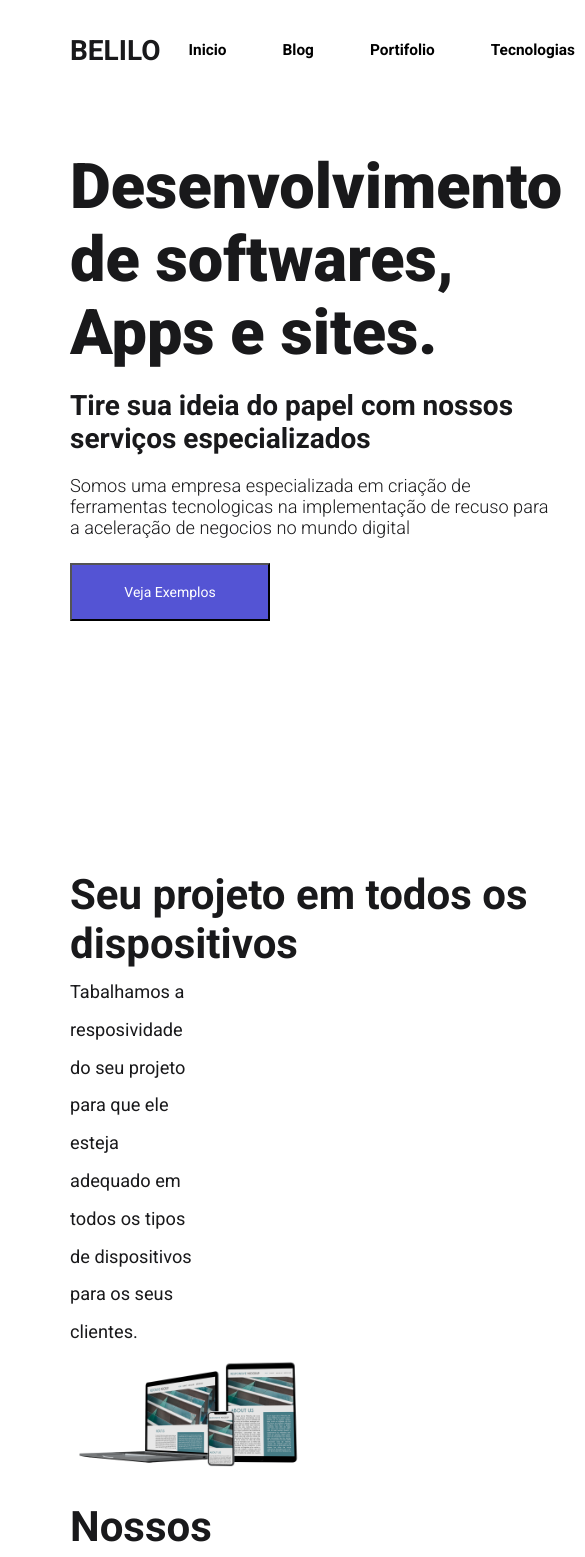
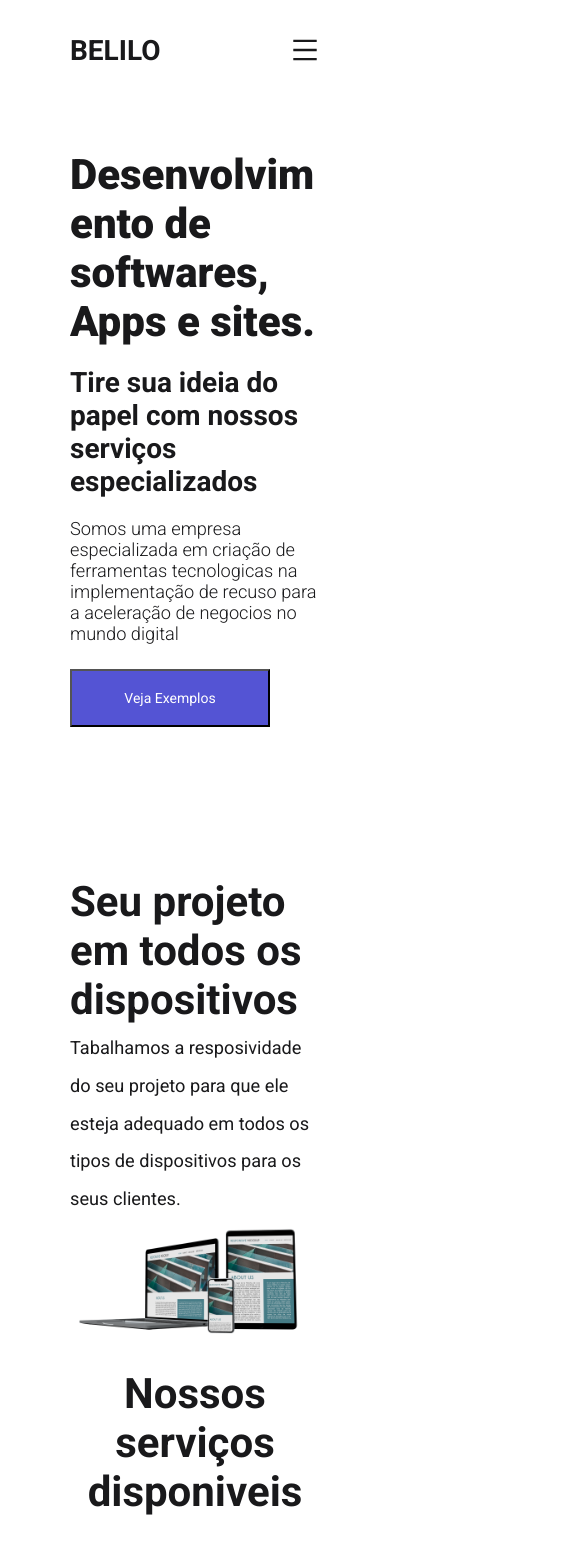
Before and after one commit to leonardobelilomessias/belilo_ws, a Next.js app: page / in a window 390 px wide. Shown: the top 1557 px of the page, 585 px wide, since content can reach past the window. Built offline with nearby package versions, Linux system fonts and the light colour scheme.

Commit message:
layout responsivo

```diff
--- a/src/Components/Header/index.tsx
+++ b/src/Components/Header/index.tsx
@@ -1,16 +1,36 @@
 import style from './styles.module.scss'
+import {AiOutlineMenu} from 'react-icons/ai'
+import { useState } from 'react'
 export function Header(){
+  const [menu,setMenu] = useState(false)
+  function handleMenu(){
+    setMenu(!menu)
+  }
   return(
+    <>
   <header className={style.customHeader}>
     <h1> BELILO</h1>
-    <nav>
+    <nav className={style.nav}>
       <a href="#">Inicio</a>
       <a href="#">Blog</a>
       <a href="#">Portifolio</a>
       <a href="#">Tecnologias</a>
       <a href="#">Serviços</a>
     </nav>
-      <button> Contact</button>
+    <AiOutlineMenu  className={style.showMenu} size={30} onClick={handleMenu}/>
+
+
+
+{/*       <button> Contact</button> */}
   </header>
+      {menu && <nav className={style.navMobile}>
+      <a href="#">Inicio</a>
+      <a href="#">Blog</a>
+      <a href="#">Portifolio</a>
+      <a href="#">Tecnologias</a>
+      <a href="#">Serviços</a>
+    </nav>}
+
+  </>
   )
 }
--- a/src/Components/Header/styles.module.scss
+++ b/src/Components/Header/styles.module.scss
@@ -5,6 +5,9 @@
   height: 100px;
   padding: 0 5rem;
   max-width: 100vw;
+  z-index: 10;
+
+
   nav{
     a{
       margin: 0 2rem;
@@ -27,3 +30,54 @@
     font-weight: 600;
   }
 }
+.showMenu{
+  display: none;
+}
+
+.navMobile{
+  flex-direction: column;
+  color: black;
+  font-weight: 600;
+  font-size: 2.1rem;
+  align-items: center;
+  position: absolute;
+  background-color: white;
+  width: 100%;
+  top: -200px;
+  transition: top  ;
+  z-index: -1;
+}
+
+
+@media(max-width: 600px) {
+  .customHeader {
+    background-color: white;
+    z-index: 10;
+    position: relative;
+
+  }
+  .showMenu{
+    display: block;
+
+  }
+  .nav{
+    display: none;
+  }
+  .navMobile{
+    display: flex;
+    top: -200px;
+    animation: showmenu 2s forwards;
+    animation-timing-function: ease-out;
+    animation-duration: 0.5s;
+    z-index: auto;
+    @keyframes showmenu{
+      0%{
+        top: 0px;
+      }
+      100%{
+        top:100px;
+      }
+    }
+
+  }
+}
--- a/src/Components/Main/styles.module.scss
+++ b/src/Components/Main/styles.module.scss
@@ -2,12 +2,13 @@
   display: flex;
   flex-direction: column;
   padding: 0 5rem;
+  overflow-wrap: break-word;
+  hyphens: manual;
 }
 .firstSection{
   width: 100%;
   display: flex;
   flex-direction: row;
-  height: 620px;
   justify-content: space-between;
   margin-bottom: 150px ;
 }
@@ -17,17 +18,19 @@
 }
 
 .headLine{
-  max-width: 680px;
+  width: 60%;
   display: flex;
+
 }
 
 .textHeadline{
   margin-top: 50px;
-  max-width: 580px;
+  width: 100%;
   justify-content: space-around;
   align-self: auto;
+
   h1{
-    font-size: 4.5rem;
+    font-size: 4rem;
     font-weight: 900;
   }
   h2{
@@ -51,6 +54,9 @@
 .devices{
   display: flex;
   flex-direction: column;
+  width: 100%;
+
+  word-wrap: break-word;
 
 div{
   display: flex;
@@ -60,7 +66,6 @@ div{
   h1{
     font-size: 3rem;
     width: 50%;
-    min-width: 500px;
 
 
   }
@@ -86,6 +91,7 @@ div{
   h1{
     margin:20px auto;
     font-size: 3rem;
+    text-align: center;
 
   }
   .service{
@@ -113,7 +119,6 @@ div{
   }
   .models{
     display: flex;
-    flex-direction: row;
     justify-content: space-around;
     margin-top: 20px;
     .model{
@@ -122,6 +127,7 @@ div{
       text-align: center;
       margin: 0 10px;
       height: 400px;
+
     }
   }
 }
@@ -129,8 +135,8 @@ div{
 .contact{
   display: flex;
   align-items: center;
-  height: 250px;
   justify-content: space-between;
+  text-align: center;
   h1{
     font-size: 4rem;
     font-weight: 900;
@@ -145,3 +151,60 @@ div{
     font-weight: 600;
   }
 }
+
+@media(max-width:720px){
+.imageHeadline{
+  display: none;
+}
+.headLine{
+  width: 100%;
+  h1{
+    font-size: 3rem;
+    font-weight: 800;
+    hyphens: auto;
+  }
+}
+.devices{
+  div{
+    flex-direction: column;
+    h1{
+      width: 100%;
+    }
+    p{
+      width: 100%;
+    }
+  }
+}
+.models{
+  margin: 0;
+  padding: 0;
+  display: flex;
+  flex-direction: column;
+}
+.model{
+  height: 200px;
+  background-color: sandybrown;
+}
+
+
+.contact{
+  display: flex;
+  flex-direction: column;
+  align-items: center;
+  justify-content: space-between;
+  text-align: center;
+  h1{
+    font-size: 4rem;
+    font-weight: 900;
+
+  }
+  button{
+    background-color: var(--purple);
+    width: 200px;
+    height: 60px;
+    color: white;
+    font-size: 1.2rem;
+    font-weight: 600;
+  }
+}
+}
--- a/src/pages/_app.tsx
+++ b/src/pages/_app.tsx
@@ -4,9 +4,7 @@ import '../styles/globals.scss'
 function MyApp({ Component, pageProps }:AppProps) {
   return (
     <>
-    <Head>
-      <meta name="viewport" content="viewport-fit=cover" />
-    </Head>
+
     <Component {...pageProps} />
   </>
   )
--- a/src/styles/globals.scss
+++ b/src/styles/globals.scss
@@ -2,6 +2,7 @@
   padding: 0;
   margin: 0;
   box-sizing: border-box;
+
 }
 @media (max-width:1080px) {
   html{
```
